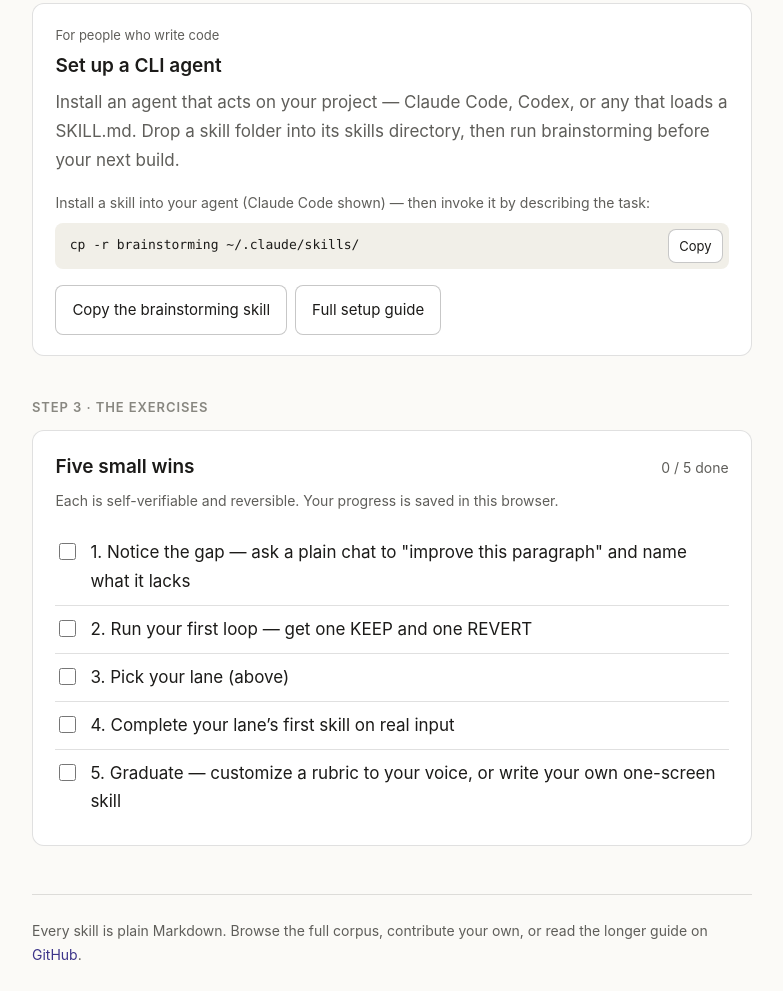
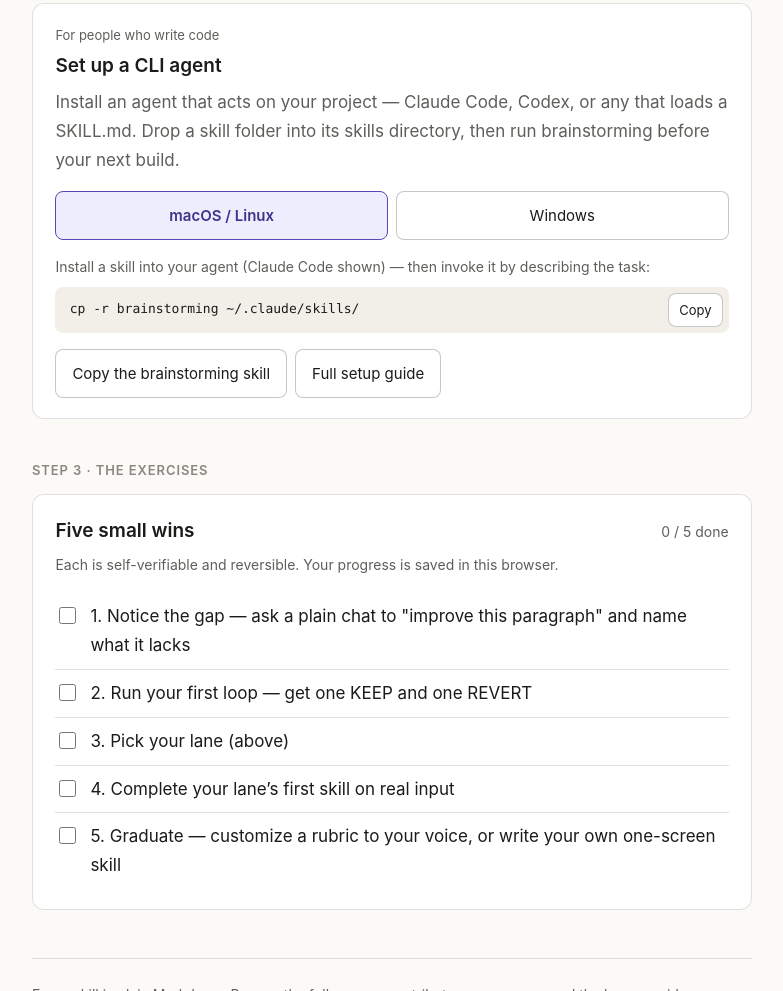
Before and after one commit to mavaali/mihirs-gyaan, a plain HTML site: page docs/index.html in a window 1280 px wide. Shown: the part 875-1866 px from the top of the page, without its empty margins (248-1031 px from the left). Drawn offline with Linux system fonts and the light colour scheme.

Commit message:
docs: add Obsidian link and Windows/Mac commands on the Start Here page (#11)
- Notes lane links "Obsidian" to https://obsidian.md (body now renders HTML).
- Setup commands gain a macOS/Linux ↔ Windows toggle; each command has both
  variants (cp/Copy-Item for the agent install; mkdir -p / PowerShell
  New-Item for the vault scaffold). OS choice persists in localStorage.

Co-authored-by: Claude Opus 4.8 <noreply@anthropic.com>

```diff
--- a/docs/index.html
+++ b/docs/index.html
@@ -197,12 +197,15 @@
       preamble:'Use this brainstorming skill. I want to build: (describe it).\n\n',
       link:REPO+'docs/start-here/track-a-cli-agent.md',
       ok:'brainstorming skill copied',
-      setup:function(){return [{intro:'Install a skill into your agent (Claude Code shown) — then invoke it by describing the task:',cmd:'cp -r brainstorming ~/.claude/skills/'}];}
+      setup:function(){return [{intro:'Install a skill into your agent (Claude Code shown) — then invoke it by describing the task:',cmd:{
+        mac:'cp -r brainstorming ~/.claude/skills/',
+        win:'Copy-Item -Recurse brainstorming $env:USERPROFILE\\.claude\\skills\\'
+      }}];}
     },
     notes:{
       tag:'For people who work with notes',
       title:'Set up a notes vault',
-      body:'Download Obsidian (free) and create a vault — that folder of Markdown is your $VAULT_ROOT. Then run causal on a recurring annoyance: it forces a five-step chain and makes you reject your first guess.',
+      body:'Download <a href="https://obsidian.md" target="_blank" rel="noopener">Obsidian</a> (free) and create a vault — that folder of Markdown is your <code>$VAULT_ROOT</code>. Then run causal on a recurring annoyance: it forces a five-step chain and makes you reject your first guess.',
       copyLabel:'Copy the causal skill',
       paths:['causal/SKILL.md'],
       preamble:'Use this causal skill on my question: why does (the recurring problem) keep happening?\n\n',
@@ -212,7 +215,10 @@
         if(mode==='existing'){
           return [{intro:'Keep your structure. Point each planning skill at your folders by editing the “## Vault Paths” block at the top of its SKILL.md — no command to run.',cmd:null}];
         }
-        return [{intro:'Create the skill-ready folders. Run this once from your vault root:',cmd:'mkdir -p fleeting literature ideas \\\n  reflections/weekly "reflections/$(date +%Y)-plan" \\\n  writing/drafts writing/ideas templates'}];
+        return [{intro:'Create the skill-ready folders. Run this once from your vault root:',cmd:{
+          mac:'mkdir -p fleeting literature ideas \\\n  reflections/weekly "reflections/$(date +%Y)-plan" \\\n  writing/drafts writing/ideas templates',
+          win:'$y = Get-Date -Format yyyy\n"fleeting","literature","ideas","reflections/weekly","reflections/$y-plan","writing/drafts","writing/ideas","templates" |\n  ForEach-Object { New-Item -ItemType Directory -Force $_ }'
+        }}];
       }
     }
   };
@@ -223,16 +229,27 @@
       vaultToggle=document.getElementById('vault-toggle'),
       vFresh=document.getElementById('vault-fresh'),vExisting=document.getElementById('vault-existing'),
       setupEl=document.getElementById('setup-detail');
-  var current='code', vaultMode='fresh';
+  var current='code', vaultMode='fresh', osMode='mac';
   try{vaultMode=localStorage.getItem('gyaan-vault')||'fresh';}catch(e){}
+  try{osMode=localStorage.getItem('gyaan-os')||'mac';}catch(e){}
 
   function renderSetup(){
-    var blocks=lanes[current].setup(vaultMode), html='';
+    var blocks=lanes[current].setup(vaultMode), html='', hasCmd=false;
+    blocks.forEach(function(b){if(b.cmd)hasCmd=true;});
+    if(hasCmd){
+      html+='<div class="seg os-seg" role="group" aria-label="Operating system">'
+        +'<button data-os="mac" aria-pressed="'+(osMode==='mac')+'">macOS / Linux</button>'
+        +'<button data-os="win" aria-pressed="'+(osMode==='win')+'">Windows</button></div>';
+    }
     blocks.forEach(function(b){
       html+='<p class="setup-intro">'+escapeHtml(b.intro)+'</p>';
-      if(b.cmd){html+='<div class="cmd"><button class="copy-cmd" aria-label="Copy command">Copy</button><pre>'+escapeHtml(b.cmd)+'</pre></div>';}
+      if(b.cmd){var c=b.cmd[osMode]||b.cmd.mac;
+        html+='<div class="cmd"><button class="copy-cmd" aria-label="Copy command">Copy</button><pre>'+escapeHtml(c)+'</pre></div>';}
     });
     setupEl.innerHTML=html;
+    Array.prototype.forEach.call(setupEl.querySelectorAll('.os-seg button'),function(b){
+      b.addEventListener('click',function(){osMode=b.getAttribute('data-os');try{localStorage.setItem('gyaan-os',osMode);}catch(e){}renderSetup();});
+    });
     Array.prototype.forEach.call(setupEl.querySelectorAll('.copy-cmd'),function(btn){
       btn.addEventListener('click',function(){
         var pre=btn.parentNode.querySelector('pre');
@@ -251,7 +268,7 @@
     current=key; var L=lanes[key];
     laneBtn.code.setAttribute('aria-pressed',key==='code');
     laneBtn.notes.setAttribute('aria-pressed',key==='notes');
-    dTag.textContent=L.tag; dTitle.textContent=L.title; dBody.textContent=L.body;
+    dTag.textContent=L.tag; dTitle.textContent=L.title; dBody.innerHTML=L.body;
     laneCopy.querySelector('.lbl').textContent=L.copyLabel; trackLink.href=L.link;
     vaultToggle.style.display=(key==='notes')?'flex':'none';
     if(key==='notes')updateVaultBtns();
```
